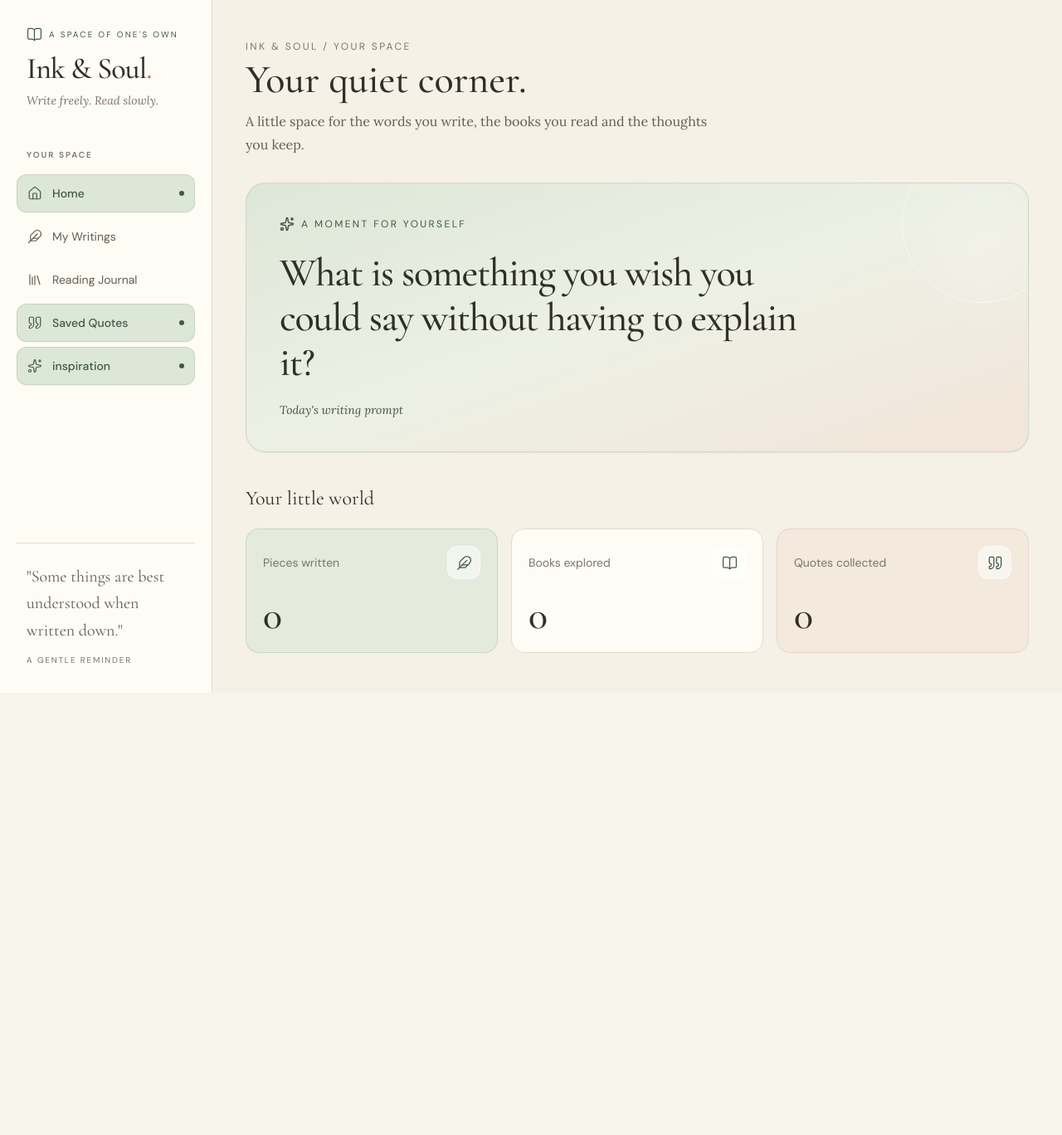
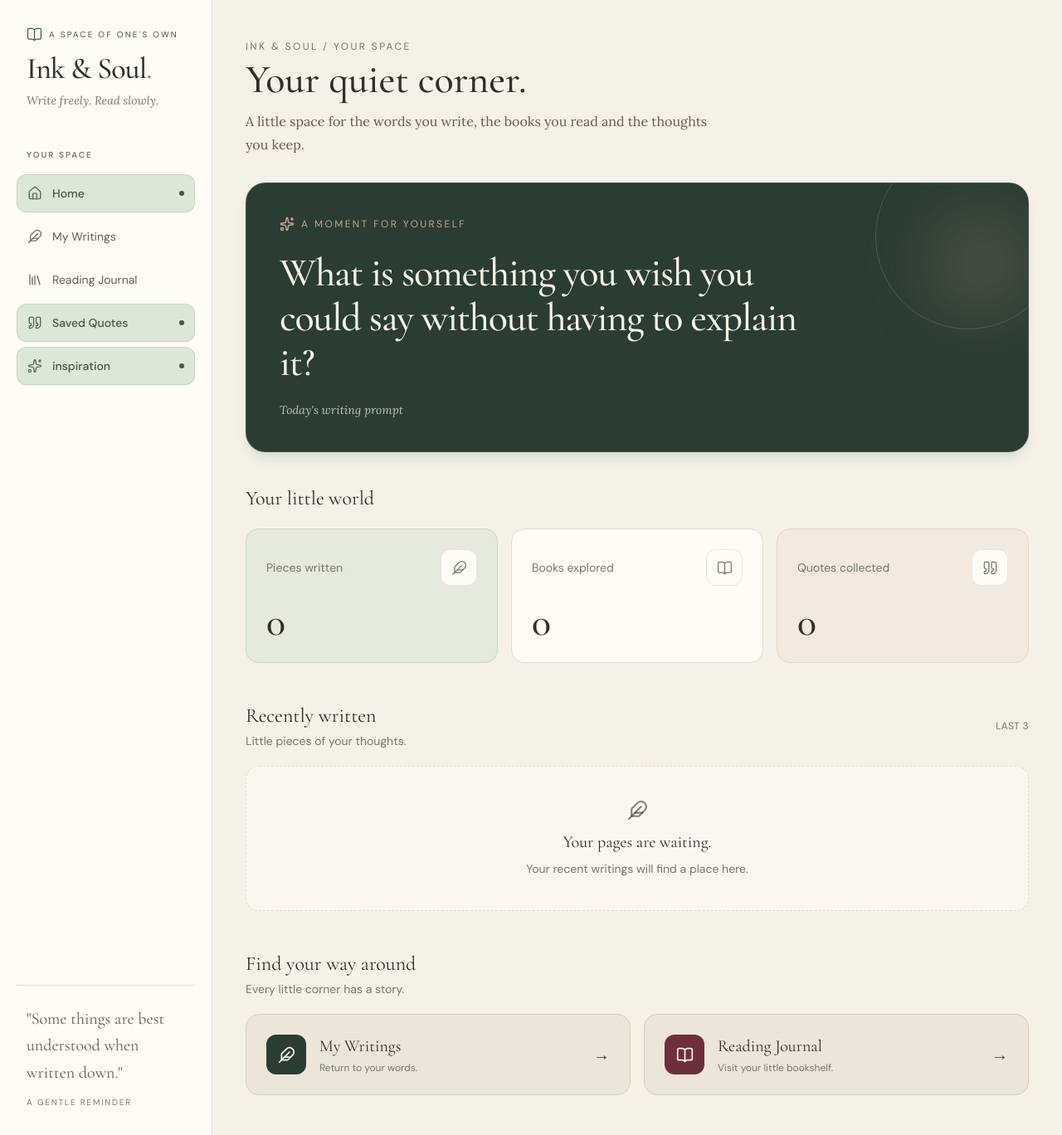
Before and after one commit to sanskritijain23/ink_and_soul, a React (Vite) app: page / in a window 1280 px wide. Shown: the whole page at 83% size. Before the commit the page ends 835 px from the top, so only its background shows below. Built offline with nearby package versions, Linux system fonts and the light colour scheme.

Commit message:
Complete dashboard UI and dynamic stats

```diff
--- a/src/features/dashboard/Dashboard.jsx
+++ b/src/features/dashboard/Dashboard.jsx
@@ -1,3 +1,4 @@
+import { Link } from "react-router-dom";
 import { useEffect, useState } from "react";
 import { BookOpen, Feather, Quote, Sparkles } from "lucide-react";
 import PageHeader from "../../components/PageHeader";
@@ -6,12 +7,26 @@ import { getAllRecords } from "../../services/db";
 
 function Dashboard() {
     const [writingsCount, setWritingsCount] = useState(0)
+    const [recentWritings, setRecentWritings] = useState([])
+    const [booksCount, setBooksCount] = useState(0)
+    const [quotesCount, setQuotesCount] = useState(0)
 
     useEffect(() => {
         async function loadWritingsCount() {
             try {
-                const records = await getAllRecords('writings')
+                const [records, books, quotes] = await Promise.all([
+                    getAllRecords('writings'),
+                    getAllRecords('books'),
+                    getAllRecords('quotes')
+                ])
+
                 setWritingsCount(records.length)
+                setBooksCount(books.length)
+                setQuotesCount(quotes.length)
+
+                const latestWritings = [...records].sort((a,b) => new Date(b.updatedAt) - new Date(a.updatedAt)).slice(0,3)
+
+                setRecentWritings(latestWritings)
             }
             catch (error) {
                 console.error('Could not load writing count:', error)
@@ -23,8 +38,8 @@ function Dashboard() {
 
     const stats = [
         { label: 'Pieces written', value: writingsCount, icon: Feather },
-        { label: 'Books explored', value: 0, icon: BookOpen },
-        { label: 'Quotes collected', value: 0, icon: Quote },
+        { label: 'Books explored', value: booksCount, icon: BookOpen },
+        { label: 'Quotes collected', value: quotesCount, icon: Quote },
     ]
 
     return (
@@ -33,23 +48,23 @@ function Dashboard() {
            title="Your quiet corner."
            subtitle="A little space for the words you write, the books you read and the thoughts you keep." />
 
-           <section className="group relative mb-10 overflow-hidden rounded-3xl border border-sage-dark/40 bg-gradient-to-br from-sage via-[#EDF0E5] to-[#F3E5D9] p-7 shadow-sm transition-all duration-300 hover:shadow-lg md:p-10">
+           <section className="group relative mb-10 overflow-hidden rounded-3xl border border-white/10 bg-forest p-7 shadow-lg shadow-forest/10 transition-all duration-300 md:p-10">
 
-                <div className="pointer-events-none absolute -right-10 -top-12 h-48 w-48 rounded-full border border-white/50 transition-transform duration-700 group-hover:scale-110" />
-                <div className="pointer-events-none absolute -right-2 top-8 h-28 w-28 rounded-full bg-white/30 blur-2xl" />
+                <div className="pointer-events-none absolute -right-10 -top-12 h-56 w-56 rounded-full border border-white/15 transition-transform duration-700 group-hover:scale-110" />
+                <div className="pointer-events-none absolute -right-2 top-8 h-32 w-32 rounded-full bg-clay/20 blur-2xl" />
 
-              <div className="flex items-center gap-2 text-sage-ink">
+              <div className="flex items-center gap-2 text-clay">
                 <Sparkles size={18} />
                 <p className="font-sans text-xs uppercase tracking-[0.2em]">
                     A moment for yourself
                 </p>
               </div>
 
-              <h2 className="relative mt-6 max-w-2xl font-display text-4xl font-medium leading-tight tracking-tight text-ink md:text-5xl md:leading-[1.12]">
+              <h2 className="relative mt-6 max-w-2xl font-display text-4xl font-medium leading-tight tracking-tight text-paper md:text-5xl md:leading-[1.12]">
                 What is something you wish you could say without having to explain it?
               </h2>
 
-              <p className="relative mt-5 font-reading text-sm italic text-sage-ink">
+              <p className="relative mt-5 font-reading text-sm italic text-paper/75">
                 Today's writing prompt
               </p>
            </section>
@@ -66,7 +81,7 @@ function Dashboard() {
                     return (
                         <div
                           key={stat.label}
-                          className={`group rounded-2xl border p-5 transition-all duration-300 hover:-translate-y-1 hover:shadow-md ${
+                          className={`group rounded-2xl border p-6 transition-all duration-300 hover:-translate-y-1 hover:shadow-lg ${
                             index === 0
                                 ? 'border-sage-dark/40 bg-sage/70 hover:bg-sage'
                                 : index === 1
@@ -79,7 +94,7 @@ function Dashboard() {
                                     {stat.label}
                                 </p>
 
-                                <div className="flex h-10 w-10 items-center justify-center rounded-xl border border-white/60 bg-white/50 text-sage-ink transition-transform duration-300 group-hover:rotate-3 group-hover:scale-105">
+                                <div className="flex h-11 w-11 items-center justify-center rounded-xl border border-forest/10 bg-paper-card text-ink-muted transition-transform duration-300 group-hover:rotate-3 group-hover:scale-105">
                                     <Icon size={19} strokeWidth={1.6} />
                                 </div>
                             </div>
@@ -92,6 +107,148 @@ function Dashboard() {
                 })}
             </div>
            </section>
+
+           <section className="mt-12">
+              <div className="mb-5 flex items-center justify-between">
+                <div>
+                    <h2 className="font-display text-2xl text-ink">
+                        Recently written
+                    </h2>
+
+                    <p className="mt-1 font-sans text-sm text-ink-muted">
+                        Little pieces of your thoughts.
+                    </p>
+                </div>
+
+                <span className="font-sans text-xs tracking-wide text-ink-muted">
+                    LAST 3
+                </span>
+              </div>
+
+              {recentWritings.length === 0 ? (
+                   <div className="rounded-2xl border border-dashed border-paper-border bg-paper-card/60 px-6 py-10 text-center">
+                      <Feather size={25} className="mx-auto mb-3 text-forest/60" />
+                      <h3 className="font-display text-xl text-ink">
+                         Your pages are waiting.
+                      </h3>
+
+                      <p className="mt-2 font-sans text-sm text-ink-muted">
+                        Your recent writings will find a place here.
+                      </p>
+
+                   </div>
+              ) : (
+                <div className="grid grid-cols-1 gap-4 md:grid-cols-3">
+                    {recentWritings.map((writing, index) => (
+                        <article
+                            key={writing.id}
+                            className="group relative overflow-hidden rounded-2xl border border-[#D9CDBB] bg-[#EDE5D8] p-6 transition-all duration-500 hover:-translate-y-1 hover:border-forest/40 hover:bg-[#E8DECE] hover:shadow-xl hover:shadow-forest/10">
+                                <div className="pointer-events-none absolute -right-8 -top-8 h-28 w-28 rounded-full border border-forest/10 transition-transform duration-700 group-hover:scale-125" />
+                                <div className="relative">
+                                    <div className="mb-8 flex items-center justify-between">
+                                        <span className="font-sans text-xs tracking-[0.2em] text-forest/70">
+                                           FRAGMENT No. 0{index + 1}
+                                        </span>
+
+                                        <Feather
+                                           size={17}
+                                           strokeWidth={1.4}
+                                           className="text-burgundy/70 transition-transform duration-300 group-hover:-rotate-12" />
+
+                                    </div>
+
+                                    <h3 className="min-h-[3.5rem] font-display text-2xl font-medium leading-tight text-ink">
+                                        {writing.title || "Untitled"}
+                                    </h3>
+
+                                    <div className="my-4 h-px w-10 bg-clay transition-all duration-300 group-hover:w-16" />
+                                    <p className="min-h-[4.5rem] line-clamp-3 font-reading text-sm leading-7 text-ink-muted">
+                                        {writing.content || 'A thought waiting to be completed...'}
+                                    </p>
+
+                                    <div className="mt-7 flex items-center justify-between border-t border-[#E5DDD1] pt-4">
+                                        <span className="font-sans text-xs text-ink-muted">
+                                            {new
+                                                Date(writing.updatedAt).toLocaleDateString("en-IN", {
+                                                    day: "numeric",
+                                                    month: "short",
+                                                    year: "numeric",
+                                                })
+                                            }
+                                        </span>
+
+                                        <span className="font-display text-sm italic text-burgundy">
+                                            A piece of you
+                                        </span>
+                                    </div>
+                                </div>
+                            </article>
+                        ))}
+                </div>
+              )
+              }
+           </section>
+
+           <section className="mt-12">
+               <div className="mb-5">
+                   <h2 className="font-display text-2xl text-ink">
+                       Find your way around
+                   </h2>
+
+                   <p className="mt-1 font-sans text-sm text-ink-muted">
+                       Every little corner has a story.
+                   </p>
+               </div>
+
+               <div className="grid grid-cols-1 gap-4 md:grid-cols-2">
+                   <Link
+                      to="/writings"
+                      className="group flex items-center justify-between rounded-2xl border border-[#D9CDBB] bg-[#EDE5D8] p-6 transition-all duration-300 hover:-translate-y-1 hover:bg-[#E8DECE] hover:shadow-lg">
+                      <div className="flex items-center gap-4">
+                         <div className="flex h-12 w-12 items-center justify-center rounded-xl bg-forest text-paper">
+                            <Feather size={21} />
+
+                         </div>
+
+                         <div>
+                            <h3 className="font-display text-xl text-ink">
+                                My Writings
+                            </h3>
+                            <p className="mt-1 font-sans text-xs text-ink-muted">
+                                Return to your words.
+                            </p>
+                         </div>
+                      </div>
+
+                      <span className="text-xl text-forest transition-transform duration-300 group-hover:translate-x-1">
+                        →
+                      </span>
+                    </Link>
+
+                    <Link
+                        to="/reading-journal"
+                        className="group flex items-center justify-between rounded-2xl border border-[#D9CDBB] bg-[#EDE5D8] p-6 transition-all duration-300 hover:-translate-y-1 hover:bg-[#E8DECE] hover:shadow-lg">
+                            <div className="flex items-center gap-4">
+                                <div className="flex h-12 w-12 items-center justify-center rounded-xl bg-burgundy text-paper">
+                                    <BookOpen size={21} />
+                                </div>
+
+                                <div>
+                                    <h3 className="font-display text-xl text-ink">
+                                        Reading Journal
+                                    </h3>
+                                    <p className="mt-1 font-sans text-xs text-ink-muted">
+                                        Visit your little bookshelf.
+                                    </p>
+                                </div>
+                            </div>
+
+                            <span className="text-xl text-burgundy transition-transform duration-300 group-hover:translate-x-1">
+                                →
+                            </span>
+                     </Link>
+               </div>
+           </section>
     </div>
     )
 }
--- a/src/features/writings/WritingEditor.jsx
+++ b/src/features/writings/WritingEditor.jsx
@@ -1,4 +1,4 @@
-import { act, useEffect, useState } from "react";
+import { useEffect, useState } from "react";
 import { ArrowLeft, Feather, Save, Plus, Trash2 } from 'lucide-react'
 import {
     addRecord,
```
Also changed, not shown: src/features/reading/ReadingJournal.jsx (+23 -0 lines), tailwind.config.js (+16 -1 lines).
